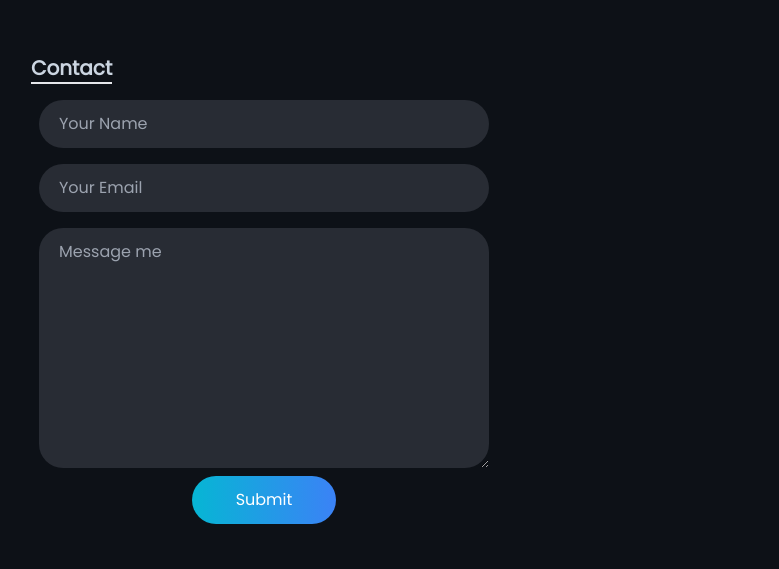
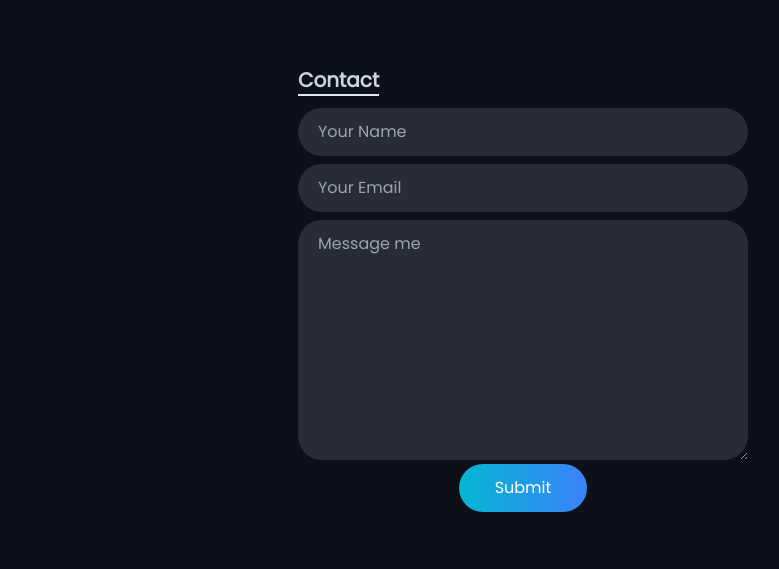
Before and after one commit to it-phnomden/maportfolio, a React (Create React App) app: page / in a window 1280 px wide. Shown: the part 3311-3880 px from the top of the page, without its empty margins (117-896 px from the left). Built offline with nearby package versions, Linux system fonts and the light colour scheme.

Commit message:
Align contact page in the middle of screen

```diff
--- a/src/components/Contact.jsx
+++ b/src/components/Contact.jsx
@@ -4,9 +4,9 @@ const Contact = () => {
   return (
     <div
       name="contact"
-      className="md:h-screen flex flex-col justify-center max-md:py-[70px]"
+      className="md:h-screen flex flex-col justify-center max-md:py-[70px] items-center"
     >
-      <div data-aos="fade-up" data-aos-anchor-placement="bottom-bottom">
+      <div data-aos="fade-up" data-aos-anchor-placement="bottom-bottom" className="flex flex-col items-start">
         <p className="text-xl font-extrabold w-fit border-b-2 mb-2">Contact</p>
         <form action="https://getform.io/f/d7c637a8-6b7a-4c65-8762-1d04d4bf56c6" method="POST"
           id="form"
--- a/src/index.css
+++ b/src/index.css
@@ -23,11 +23,11 @@
     @apply flex flex-col w-fit max-md:w-full max-md:items-center
   }
   #form > input, textarea {
-    @apply m-2 rounded-3xl w-[450px] px-5 py-3 outline-none text-black max-md:w-[100%]
+    @apply my-1 rounded-3xl w-[450px] px-5 py-3 outline-none text-black max-md:w-[90vw]
     bg-[#F4F6F8] dark:bg-[#282C34] dark:text-white
   }
   #form > button {
-    @apply w-36 rounded-full p-3 bg-gradient-to-r from-cyan-500 to-blue-500 text-white mx-auto
+    @apply w-32 rounded-full p-3 bg-gradient-to-r from-cyan-500 to-blue-500 text-white mx-auto
   }
 }
 
```
